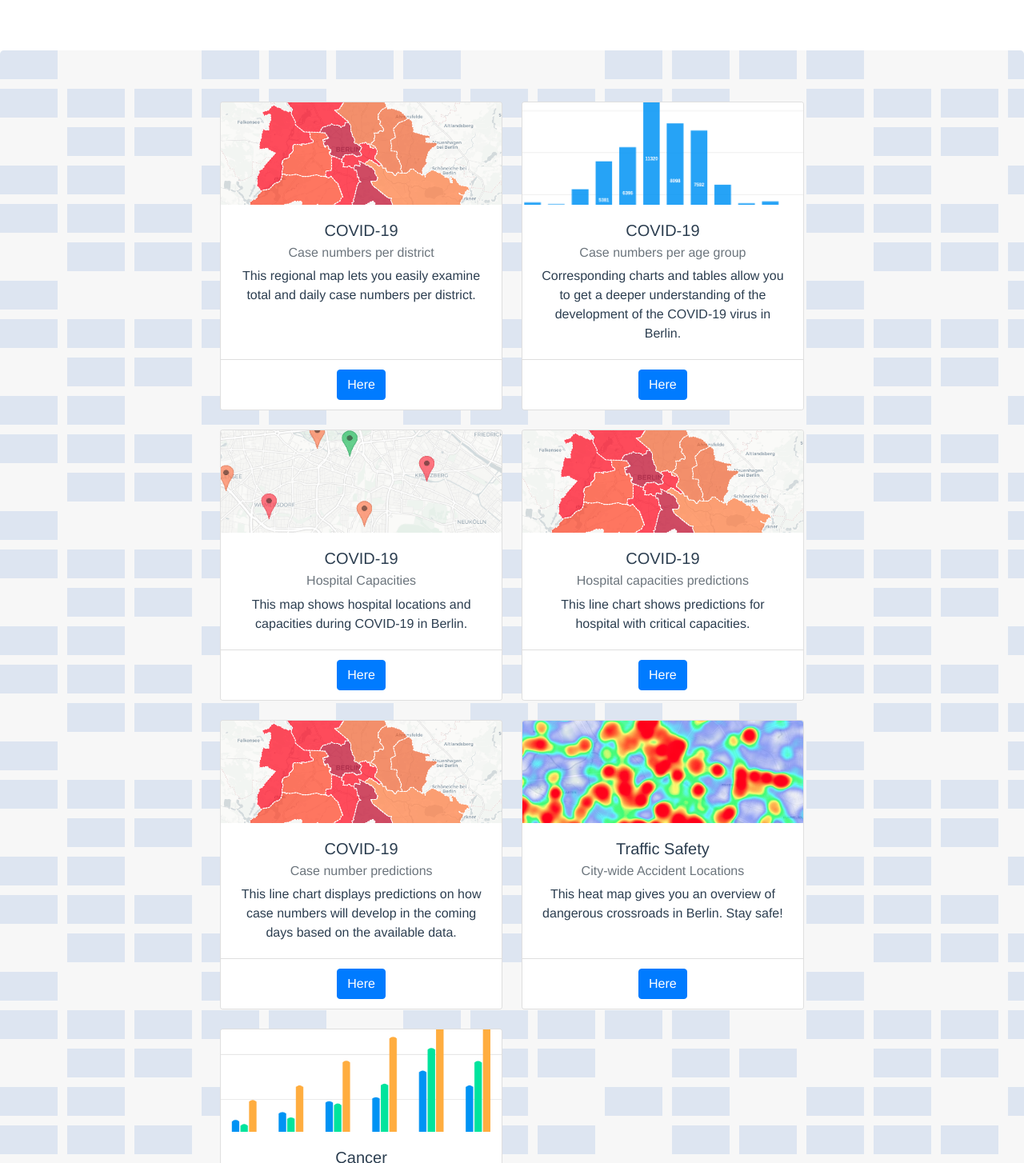
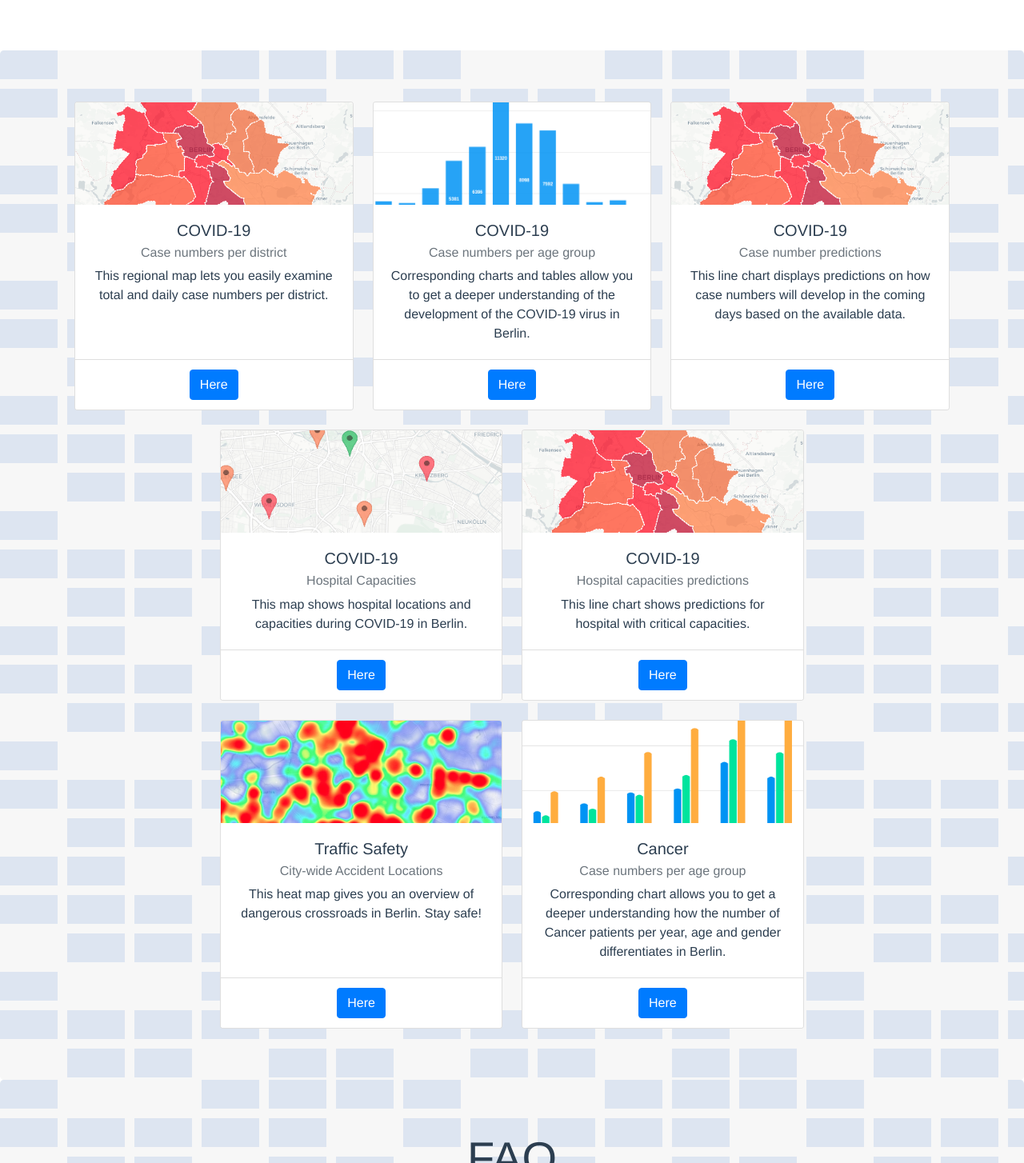
Before and after one commit to Api-visualizer/city-data-visualizer-FE, a Vue app: page / in a window 1280 px wide. Shown: the part 856-2310 px from the top of the page at 80% size. Built offline with nearby package versions, Linux system fonts and the light colour scheme; what @trevoreyre/autocomplete-vue, vue-apexcharts would draw is missing.

Commit message:
change links and card order on landing page

```diff
--- a/src/views/CovidPredictions.vue
+++ b/src/views/CovidPredictions.vue
@@ -21,6 +21,9 @@
             </div>
           </div>
         </div>
+        <div class="col-12">
+          <CovidPredictionTable/>
+        </div>
       </div>
     </div>
   </div>
@@ -28,9 +31,11 @@
 
 <script>
 import GeneralClasses from '@/assets/GeneralClasses';
+import CovidPredictionTable from "@/components/tables/CovidCasesPrediction";
 
 export default {
   name: 'CovidPredictions',
+  components: {CovidPredictionTable},
   data() {
     return {
       options: {
--- a/src/views/Landing.vue
+++ b/src/views/Landing.vue
@@ -44,9 +44,9 @@
     </div>
 
       <div class="jumbotron" id="topics">
-        <div class="row">
+        <div class="row threeitems">
 
-          <div class="col-sm-6 d-flex align-items-stretch">
+          <div class="col-sm-4 d-flex align-items-stretch">
             <div class="card">
               <img class="card-img-top" src="/images/cards/covid_cases.png" alt="Card image cap">
               <div class="card-body">
@@ -55,12 +55,12 @@
                 <p class="card-text">This regional map lets you easily examine total and daily case numbers per district.</p>
               </div>
               <div class="card-footer">
-                <a class="btn btn-primary" href="/main/infections" role="button">Here</a>
+                <a class="btn btn-primary" href="/infections" role="button">Here</a>
               </div>
             </div>
           </div>
 
-          <div class="col-sm-6 d-flex align-items-stretch">
+          <div class="col-sm-4 d-flex align-items-stretch">
             <div class="card">
               <img class="card-img-top" src="/images/cards/covid_age.png" alt="Card image cap">
               <div class="card-body">
@@ -69,14 +69,28 @@
                 <p class="card-text">Corresponding charts and tables allow you to get a deeper understanding of the development of the COVID-19 virus in Berlin.</p>
               </div>
               <div class="card-footer">
-                <a class="btn btn-primary" href="/main/covid-graphs" role="button">Here</a>
+                <a class="btn btn-primary" href="/covid-graphs" role="button">Here</a>
+              </div>
+            </div>
+          </div>
+
+          <div class="col-sm-4 d-flex align-items-strech">
+            <div class="card">
+              <img class="card-img-top" src="/images/cards/covid_cases.png" alt="Card image cap">
+              <div class="card-body">
+                <h5 class="card-title">COVID-19</h5>
+                <h6 class="card-subtitle mb-2 text-muted">Case number predictions</h6>
+                <p class="card-text">This line chart displays predictions on how case numbers will develop in the coming days based on the available data.</p>
+              </div>
+              <div class="card-footer">
+                <a class="btn btn-primary" href="/covid-predictions" role="button">Here</a>
               </div>
             </div>
           </div>
 
         </div>
 
-        <div class="row">
+        <div class="row twoitems">
 
           <div class="col-sm-6 d-flex align-items-stretch">
             <div class="card">
@@ -87,7 +101,7 @@
                 <p class="card-text">This map shows hospital locations and capacities during COVID-19 in Berlin. </p>
               </div>
               <div class="card-footer">
-                <a class="btn btn-primary" href="/main/hospitals" role="button">Here</a>
+                <a class="btn btn-primary" href="/hospitals" role="button">Here</a>
               </div>
             </div>
           </div>
@@ -101,25 +115,14 @@
                 <p class="card-text">This line chart shows predictions for hospital with critical capacities.</p>
               </div>
               <div class="card-footer">
-                <a class="btn btn-primary" href="/main/covid-predictions" role="button">Here</a>
+                <a class="btn btn-primary" href="/hospital-predictions" role="button">Here</a>
               </div>
             </div>
           </div>
 
-          <div class="col-sm-6 d-flex align-items-stretch">
-            <div class="card">
-              <img class="card-img-top" src="/images/cards/covid_cases.png" alt="Card image cap">
-              <div class="card-body">
-                <h5 class="card-title">COVID-19</h5>
-                <h6 class="card-subtitle mb-2 text-muted">Case number predictions</h6>
-                <p class="card-text">This line chart displays predictions on how case numbers will develop in the coming days based on the available data.</p>
-              </div>
-              <div class="card-footer">
-                <a class="btn btn-primary" href="/main/covid-predictions" role="button">Here</a>
-              </div>
-            </div>
-          </div>
+        </div>
 
+        <div class="row twoitems">
           <div class="col-sm-6 d-flex align-items-stretch">
             <div class="card">
               <img class="card-img-top" src="/images/cards/traffic_accidents.png" alt="Card image cap">
@@ -133,6 +136,7 @@
               </div>
             </div>
           </div>
+
           <div class="col-sm-6 d-flex align-items-stretch">
             <div class="card">
               <img class="card-img-top" src="/images/cards/cancer_cases.png" alt="Card image cap">
@@ -146,7 +150,7 @@
               </div>
             </div>
           </div>
-
+        </div>
         </div>
       </div>
 
@@ -159,9 +163,7 @@
       <div class="jumbotron">
        <Contact />
       </div>
-
     </div>
-  </div>
 </template>
 
 <script>
@@ -224,7 +226,11 @@ export default {
   padding: 0 20% 0 20%;
 }
 
-.row {
+.threeitems {
+  padding: 0 5% 0 5%;
+}
+
+.twoitems {
   padding: 0 20% 0 20%;
 }
 
```
